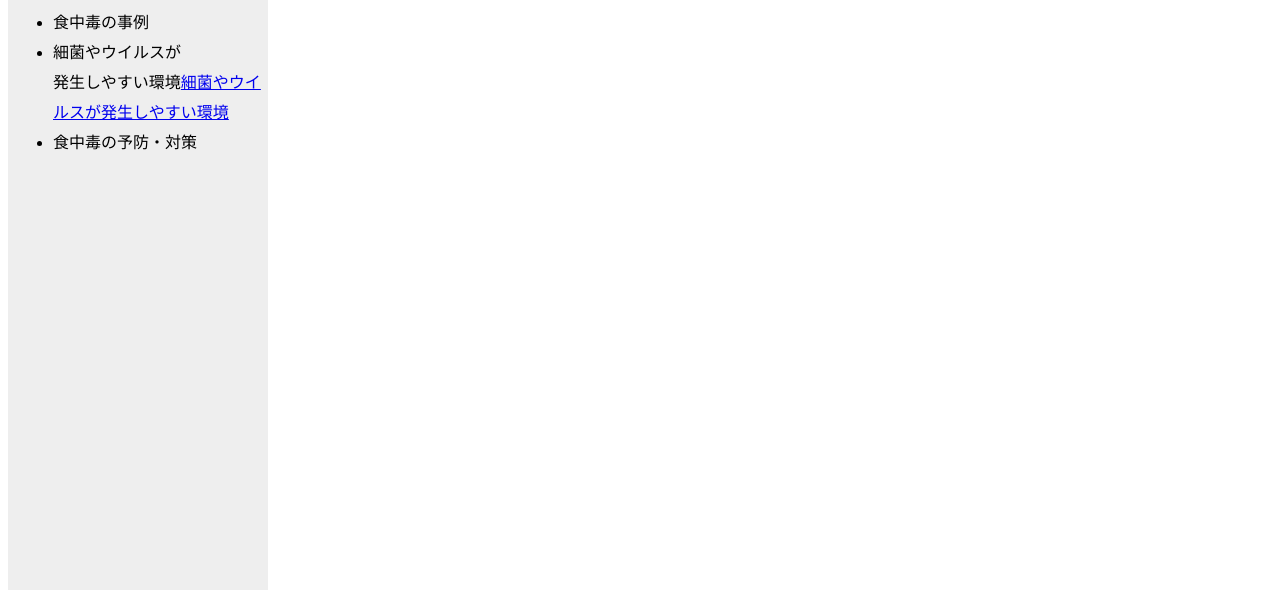
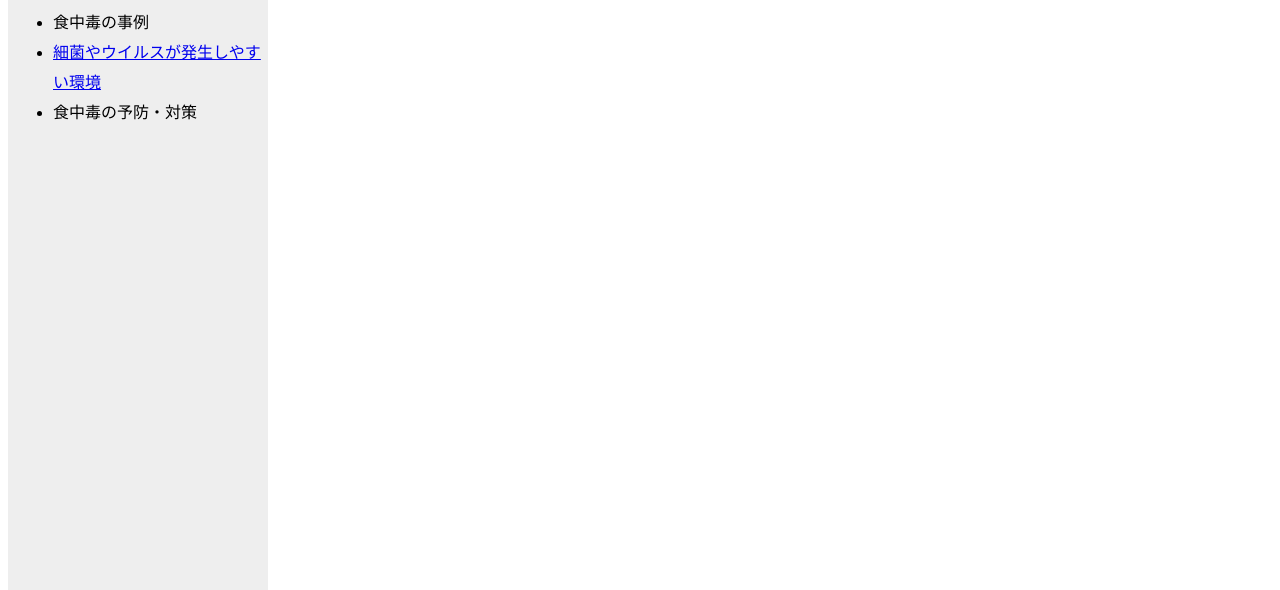
Before and after one commit to ryuju2059141/ryuju2059141top.gifthub.io, a plain HTML site: page index.html in a window 1280 px wide. Shown: the part 210-800 px from the top of the page. Drawn offline with Linux system fonts and the light colour scheme.

Commit message:
Update index.html

```diff
--- a/index.html
+++ b/index.html
@@ -38,7 +38,7 @@
     </li><li>食中毒の種類（国内）
     </li><li>食中毒の種類（海外）
     </li><li>食中毒の事例
-    </li><li>細菌やウイルスが<br>発生しやすい環境<a href="index.html">細菌やウイルスが発生しやすい環境</a>
+    </li><li><a href="https://ryuju2059141.github.io/ryuju2059141.gifthub.io/">細菌やウイルスが発生しやすい環境</a>
     </li><li>食中毒の予防・対策
     </li></ul></div>
 <div id="section">
```
